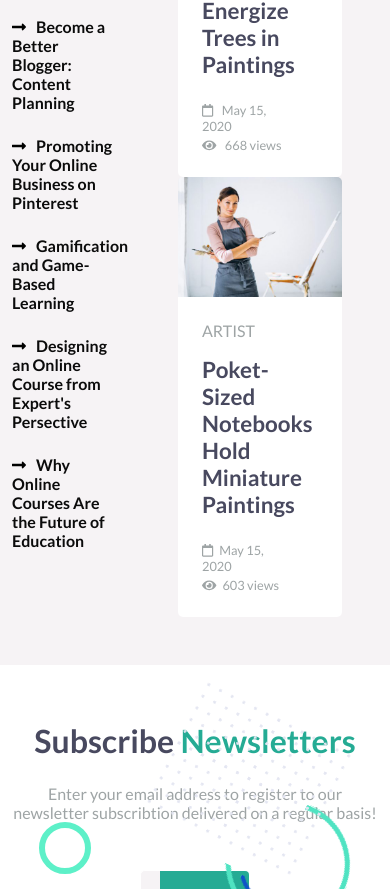
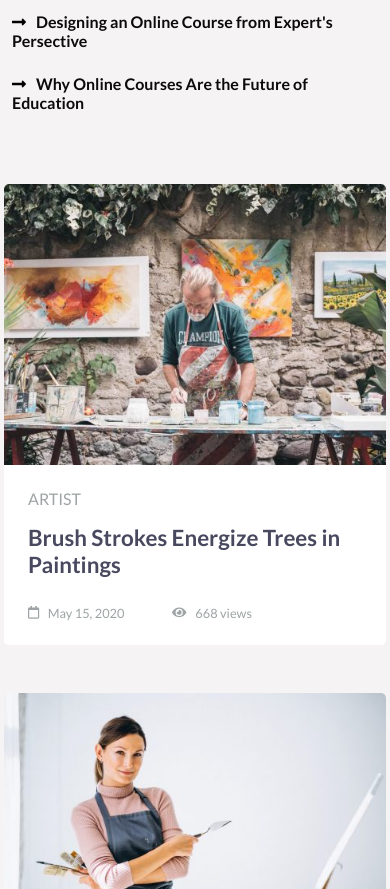
Before and after one commit to GianlucaBenassi/proj-html-vuejs, a Vue app: page / in a window 390 px wide. Shown: the part 6935-7824 px from the top of the page. Built offline with nearby package versions, Linux system fonts and the light colour scheme.

Commit message:
BestBlogs responsive

```diff
--- a/src/components/sections/BestBlogs.vue
+++ b/src/components/sections/BestBlogs.vue
@@ -4,7 +4,7 @@
             <div class="row">
 
                 <!-- description -->
-                <div class="col-4">
+                <div class="col-12 col-lg-4 mb-5 mb-lg-8" :class="{'text-center' : dataShared.mdScreen}">
 
                     <h3 class="sub-title">enjoy insights</h3>
                     <h2 class="mt-3 mb-5 medium-title">Most viewed <span class="text-green">Best Blogs</span></h2>
@@ -20,11 +20,11 @@
                 </div>
 
                 <!-- posts -->
-                <div class="col-8">
+                <div class="col-12 col-lg-8">
 
-                    <div class="row">
+                    <div class="row row-cols-1 row-cols-md-2">
 
-                        <div class="col px-5">
+                        <div class="col px-1 px-md-3 px-xl-5 mb-5 mb-md-0">
                             <div class="blog_post">
 
                                 <div class="image">
@@ -41,7 +41,7 @@
                             </div>
                         </div>
 
-                        <div class="col px-5">
+                        <div class="col px-1 px-md-3 px-xl-5">
                             <div class="blog_post">
 
                                 <div class="image">
@@ -68,8 +68,15 @@
 </template>
 
 <script>
+import dataShared from '../../shared/dataShared';
+
 export default {
-    name: 'BestBlogs'
+    name: 'BestBlogs',
+    data() {
+        return {
+            dataShared
+        }
+    }
 }
 </script>
 
@@ -92,11 +99,14 @@ li::before {
 
 
 .blog_post {
+    height: 100%;
+    background-color: #fff;
     border-radius: 5px;
-    overflow: hidden;
 
     .image {
         overflow: hidden;
+        border-top-left-radius: 5px;
+        border-top-right-radius: 5px;
 
         img {
             width: 100%;
@@ -111,6 +121,8 @@ li::before {
 
     .desc {
         background-color: #fff;
+        border-bottom-left-radius: 5px;
+        border-bottom-right-radius: 5px;
 
         .type {
             text-transform: uppercase;
```
